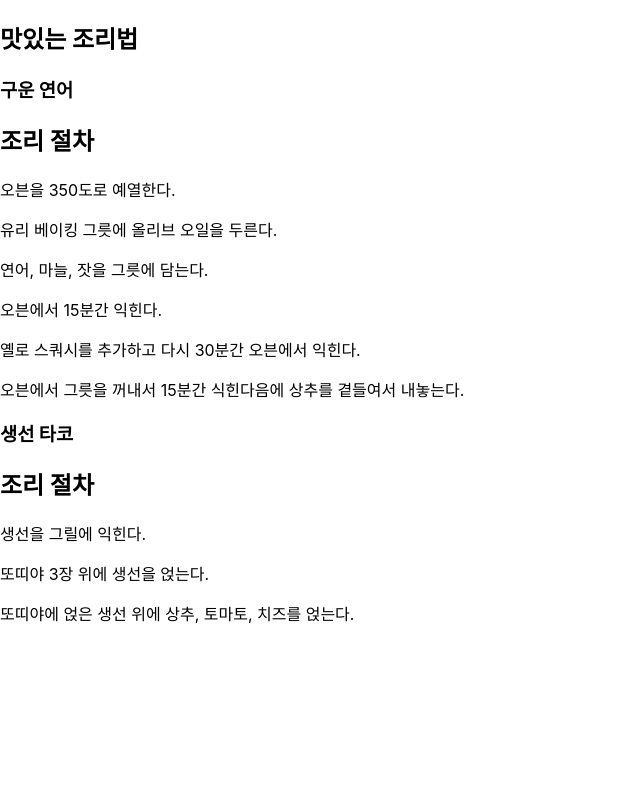
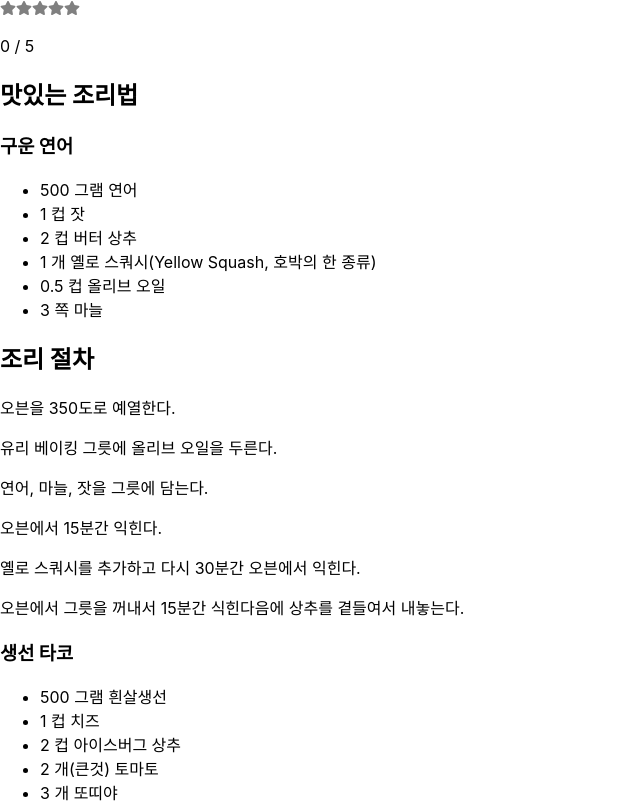
Before and after one commit to lee-kangpyo/learning-react, a React (Create React App) app: page / in a window 1280 px wide. Shown: the top 803 px of the page, without its empty margins (0-640 px from the left). Built offline with nearby package versions, Linux system fonts and the light colour scheme.

Commit message:
useState 훅

```diff
--- a/src/5.components/IngredientsList.js
+++ b/src/5.components/IngredientsList.js
@@ -5,7 +5,7 @@ export default function ingredientsList({list}){
   return (
     <ul className="ingredients">
       {list.map((ingredient, i) => (
-        <ingredient key={i} {...ingredient}/>
+        <Ingredient key={i} {...ingredient}/>
       ))}
     </ul>
   )
--- /dev/null
+++ b/src/6.components/StarRating.js
@@ -0,0 +1,27 @@
+import React, { useState } from "react";
+import { FaStar } from "react-icons/fa";
+
+const createArray = length => [...Array(length)];
+
+export default function StarRating({totalStars = 5}){
+  const [selectedStars, setSelectedStars] = useState(0)
+
+  const Star = ({selected = false, onSelect = f => f}) => (
+    <FaStar color = {selected ? "red" : "grey"} onClick={onSelect} />
+  );
+
+  return (
+    <>
+      {createArray(totalStars).map((n,i) => (
+        <Star
+          key={i}
+          selected={selectedStars > i}
+          onSelect={() => setSelectedStars(i+1)}
+        />
+      ))}
+      <p>
+        {selectedStars} / {totalStars}
+      </p>
+    </>
+  )
+}
--- a/src/index.js
+++ b/src/index.js
@@ -6,8 +6,11 @@ import reportWebVitals from './reportWebVitals';
 import Menu from './5.components/Menu'
 import data from "./data/recipes.json"
 
+import StarRating from "./6.components/StarRating"
+
 ReactDOM.render(
   <React.StrictMode>
+    <StarRating />
     <Menu recipes={data} />
   </React.StrictMode>,
   document.getElementById('root')
```
Also changed, not shown: src/6.component/StarRating.js (deleted, +0 -12 lines).
